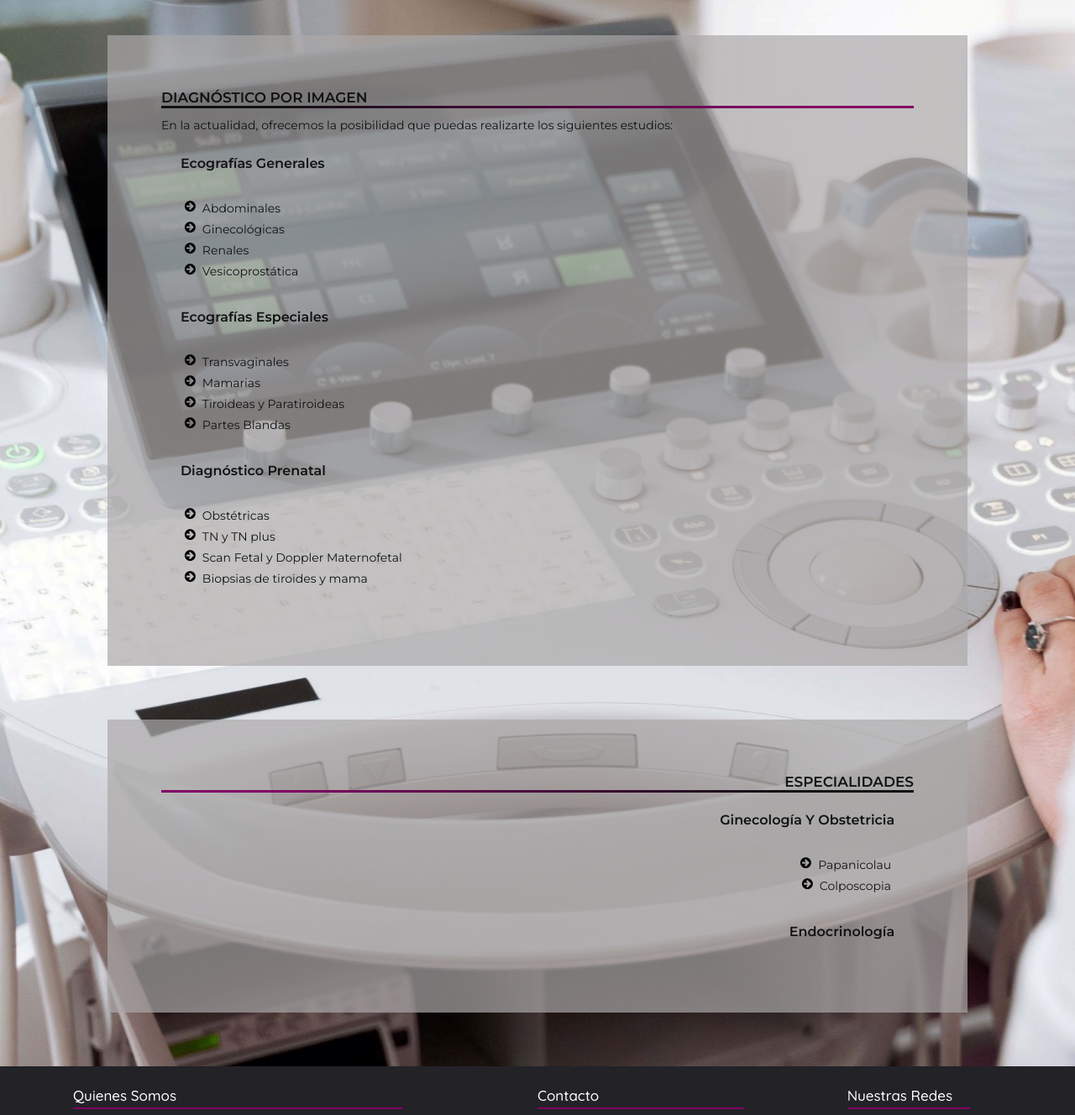
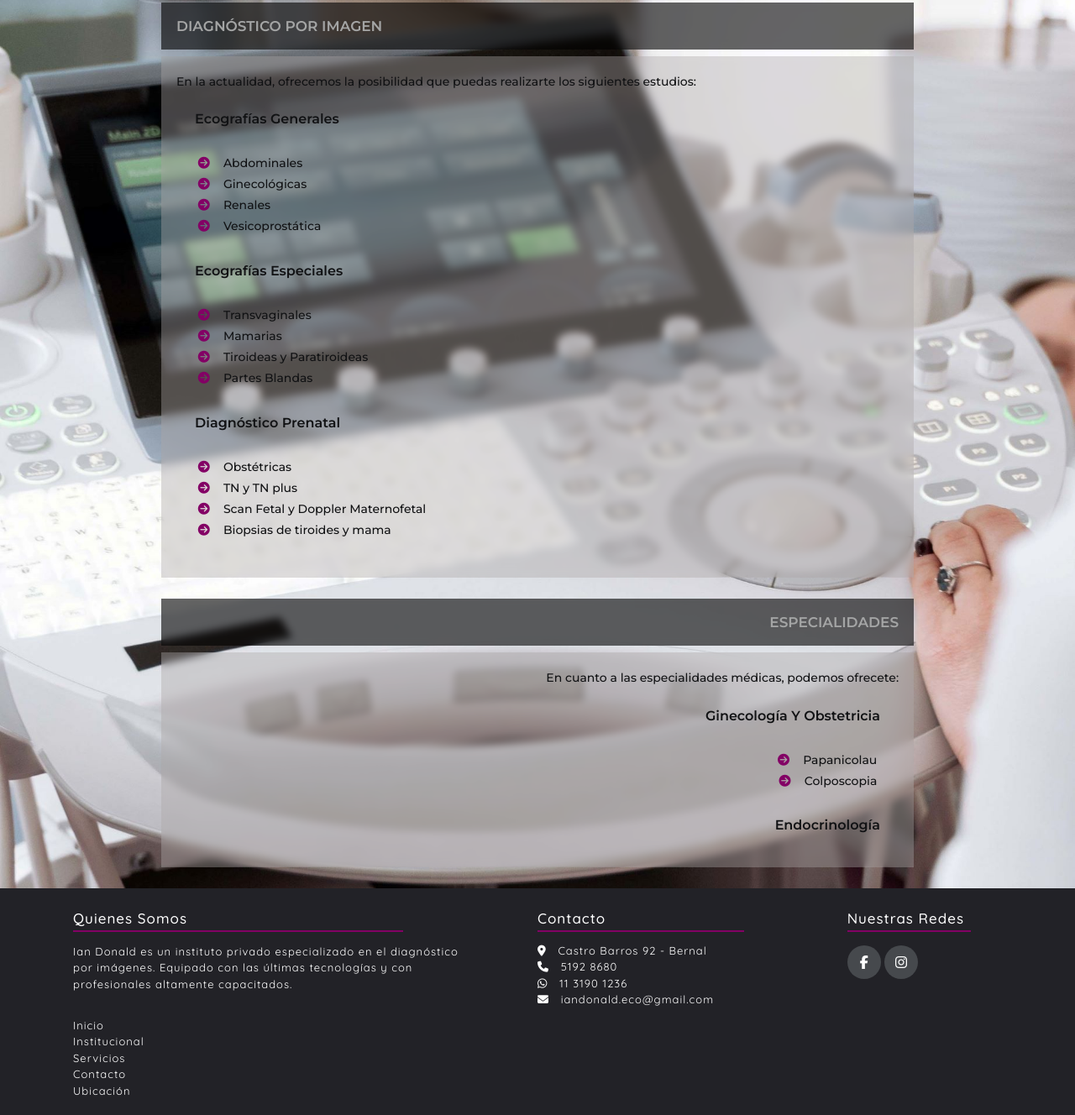
Before and after one commit to NataliaBelenFernandez/Ian-Donald-Eco, a website: page servicios.html in a window 1280 px wide. Shown: the part 140-1468 px from the top of the page at 84% size. Drawn offline with nearby package versions, Linux system fonts and the light colour scheme; a script that the page names is missing.

Commit message:
cambios en sevicios y footer

```diff
--- a/scss/_footer.scss
+++ b/scss/_footer.scss
@@ -58,6 +58,8 @@ footer{
 	color: $color-blanco;
 	text-transform: capitalize;
 	position: relative;
+	letter-spacing: 1px;
+
   	&:before{
 		position: absolute;
 	  	content: '';
@@ -69,16 +71,19 @@ footer{
 }
 
 .pie__parrafo{
-	@include parrafo();
+	font-size: 0.813rem;
 	color: $color-blanco;
 	margin-top: 4%;
+	margin-right: 2%;
+	letter-spacing: 1px;
 }
 
 .pie__ul{
+	font-size: 0.813rem;
+	color: $color-blanco;
+	letter-spacing: 1px;
     list-style: none;
 	margin-top: 6%;
-	@include parrafo();
-	color: $color-blanco;
 }
 
 .pie__redes{
--- a/scss/_mixin.scss
+++ b/scss/_mixin.scss
@@ -12,6 +12,6 @@
 
 @mixin parrafo {
     font-size: 0.875rem;
-    font-weight: 400;
+    font-weight: 500;
     line-height: 25px;
 }
--- a/scss/style.scss
+++ b/scss/style.scss
@@ -174,7 +174,6 @@ main{
 .institucional{
 	width: 90%;
 	margin: 2% auto;
-    color: $gris-carbon;
 	display: grid;
 	grid-gap: 10px;
 	grid-template-columns: repeat(3, 1fr);
@@ -193,6 +192,8 @@ main{
 .institucional__titulo{
     @include titulos();
     text-align: left;
+    color: $gris-iron;
+
 }
 
 .institucional__datos{
@@ -213,7 +214,9 @@ main{
 .institucional__parrafo{
     @include parrafo();
     text-align: left;
-    margin-top: 10%;
+    margin-top: 8%;
+    color: $gris-topo;
+
 }
 
 .institucional__sobrenos{
@@ -261,7 +264,7 @@ main{
 }
 
 
-/* servicios */
+/* empieza servicios */
 
 .serviciosGrales{
     width: 100%;
@@ -276,14 +279,20 @@ main{
 }
 
 .estudios{
-    padding: 5%;
-    margin: 5% 10%;
-    background-color: rgba(172, 169, 169, 0.7);
+    margin: 2% 15% 1%;
     h1{
         @include titulos();
-        border-bottom: 3px solid transparent;
-        border-image: linear-gradient(90deg, $gris-carbon 15%, $color-obispo 83%) 1;
+        padding: 2%;
+        color: $gris-claro;
+        background: $color-transparente;
+        backdrop-filter: blur(5px);
     }
+}
+
+.estudios__contenedor{
+    padding: 2%;
+    background-color: rgba(172, 169, 169, 0.4);
+    backdrop-filter: blur(5px);
 }
 
 .estudios__subtitulo{
@@ -301,20 +310,29 @@ main{
     @include parrafo();
     padding: 1%;
     margin: 2%;
-    list-style-image: url("../imagenes/flecha.png");
-    list-style-position: inside;
+    list-style:none;
+}
+
+.fa-arrow-circle-right{
+    padding-right: 2%;
+    color: $color-obispo;
 }
 
 .especialidades{
-    padding: 5%;
-    margin: 0% 10% 5%;
-    background-color: rgba(172, 169, 169, 0.7);
+    margin: 1% 15% 2%;
     h2{
         @include titulos();
-        border-bottom: 3px solid transparent;
-        border-image: linear-gradient(90deg, $color-obispo 15%, $gris-carbon 83%) 1;
-        text-align: right;
+        padding: 2%;
+        color: $gris-claro;
+        background: $color-transparente;
+        backdrop-filter: blur(5px);
+        text-align: right
     }
+}
+
+.especialidades__contenedor{
+    @extend.estudios__contenedor;
+    text-align: right;
 }
 
 .especialidades__subtitulo{
@@ -322,10 +340,14 @@ main{
     text-align: right;
 }
 
+.especialidades__parrafo{
+    @extend.estudios__parrafo;
+    text-align: right;
+}
+
 .especialidades__ul{
     @extend.estudios__ul;
     text-align: right;
-
 }
 
 
--- a/servicios.html
+++ b/servicios.html
@@ -56,46 +56,45 @@
         <section class="serviciosGrales" >
             <!-- lista de los estudios disponibles -->
             <article class="estudios">
-                <h1 class="wow animate__animated animate__fadeInRight" >Diagnóstico por Imagen</h1>
-                <p class="estudios__parrafo">En la actualidad, ofrecemos la posibilidad que puedas realizarte los siguientes estudios:</p>
-                <ol>
+                <h1 class="wow animate__animated animate__fadeInRight">Diagnóstico por Imagen</h1>
+                <div class="estudios__contenedor">
+                    <p class="estudios__parrafo">En la actualidad, ofrecemos la posibilidad que puedas realizarte los siguientes estudios:</p>
                     <h3 class="estudios__subtitulo">Ecografías Generales</h3>
                     <ul class="estudios__ul">
-                        <li>Abdominales</li>
-                        <li>Ginecológicas</li>
-                        <li>Renales</li>
-                        <li>Vesicoprostática </li>
+                        <li><i class="fas fa-arrow-circle-right"></i>Abdominales</li>
+                        <li><i class="fas fa-arrow-circle-right"></i>Ginecológicas</li>
+                        <li><i class="fas fa-arrow-circle-right"></i>Renales</li>
+                        <li><i class="fas fa-arrow-circle-right"></i>Vesicoprostática </li>
                     </ul>
-
                     <h3 class="estudios__subtitulo">Ecografías Especiales</h3>
                     <ul class="estudios__ul">
-                        <li>Transvaginales</li>
-                        <li>Mamarias</li>
-                        <li>Tiroideas y Paratiroideas</li>
-                        <li>Partes Blandas</li>
+                        <li><i class="fas fa-arrow-circle-right"></i>Transvaginales</li>
+                        <li><i class="fas fa-arrow-circle-right"></i>Mamarias</li>
+                        <li><i class="fas fa-arrow-circle-right"></i>Tiroideas y Paratiroideas</li>
+                        <li><i class="fas fa-arrow-circle-right"></i>Partes Blandas</li>
                     </ul>
-
                     <h3 class="estudios__subtitulo">Diagnóstico prenatal</h3>
                     <ul class="estudios__ul">
-                        <li>Obstétricas</li>
-                        <li>TN y TN plus</li>
-                        <li>Scan Fetal y Doppler Maternofetal</li>
-                        <li>Biopsias de tiroides y mama</li>
+                        <li><i class="fas fa-arrow-circle-right"></i>Obstétricas</li>
+                        <li><i class="fas fa-arrow-circle-right"></i>TN y TN plus</li>
+                        <li><i class="fas fa-arrow-circle-right"></i>Scan Fetal y Doppler Maternofetal</li>
+                        <li><i class="fas fa-arrow-circle-right"></i>Biopsias de tiroides y mama</li>
                     </ul>
-                </ol>
+                </div>
             </article>
 
             <!-- lista con las especialidades consultorio -->
             <article class="especialidades">
                 <h2 class="wow animate__animated animate__fadeInLeft">Especialidades</h2>
-                <ol>
+                <div class="especialidades__contenedor" >
+                    <p class="especialidades__parrafo">En cuanto a las especialidades médicas, podemos ofrecete:</p>
                     <h3 class="especialidades__subtitulo">Ginecología y Obstetricia</h3>
-                        <ul class="especialidades__ul">
-                            <li>Papanicolau</li>
-                            <li>Colposcopia </li>
-                        </ul>
+                    <ul class="especialidades__ul">
+                        <li><i class="fas fa-arrow-circle-right"></i>Papanicolau</li>
+                        <li><i class="fas fa-arrow-circle-right"></i>Colposcopia </li>
+                    </ul>
                     <h3 class="especialidades__subtitulo">Endocrinología</h3>
-                </ol>
+                </div>
             </article>
         </section>
 
```
Also changed, not shown: css/style.css, imagenes/flecha.png (deleted).
